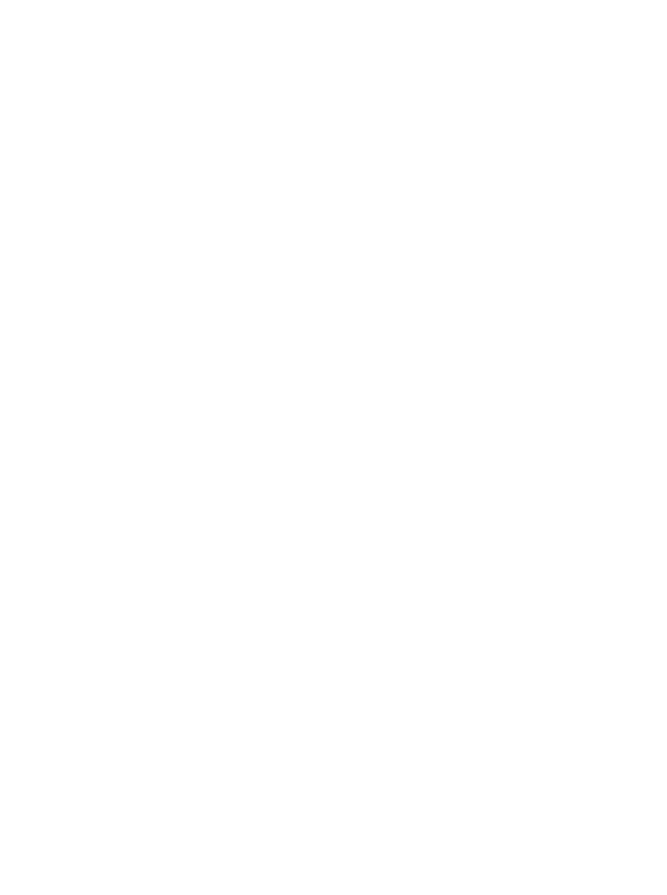
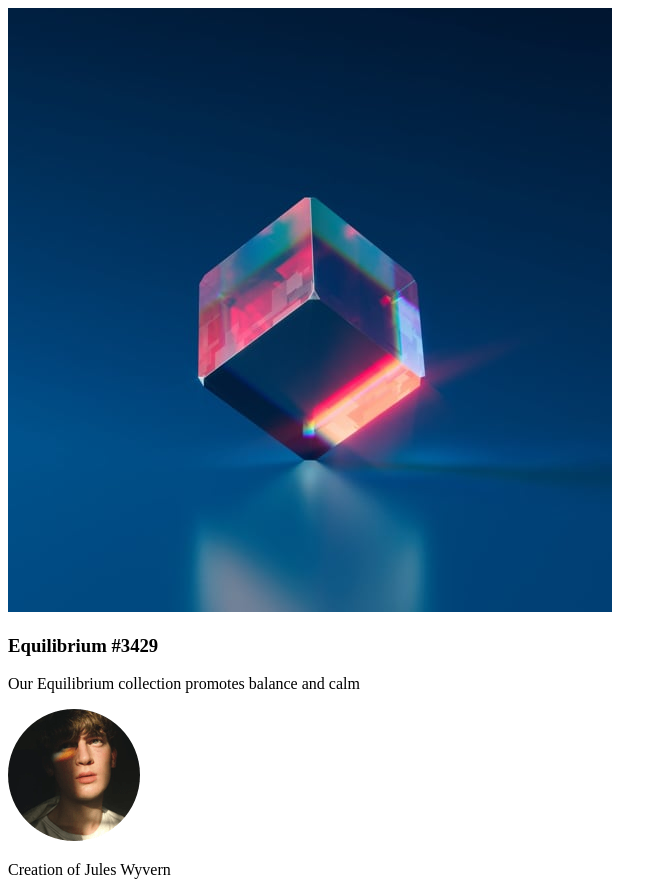
Before and after one commit to im-victor-mendez/nft_preview_card, a React (Vite) app: page / in a window 1280 px wide. Shown: the whole page, without its empty margins (0-667 px from the left). Before the commit the page ends 800 px from the top, so only its background shows below. Built offline with nearby package versions, Linux system fonts and the light colour scheme.

Commit message:
feat: Implemented data

```diff
--- a/src/App.tsx
+++ b/src/App.tsx
@@ -1,5 +1,38 @@
+import { useEffect, useState } from 'react'
+import { Nft, Owner } from './types'
+import nftData from './data/nft'
+
 function App() {
-	return <></>
+	const [nft, setNft] = useState<Nft>()
+
+	useEffect(() => {
+		setNft(nftData)
+	}, [])
+
+	if (!nft) return null
+
+	const owner: Owner = nft.owner
+	const ownerMessage = owner.author ? 'Creation of' : 'Property of'
+
+	return (
+		<>
+			<section className="card">
+				<img src={nft.image} alt={`${nft.title} image`} />
+				<article className="content">
+					<h1 className="title">{nft.title}</h1>
+					<p className="description">{nft.description}</p>
+					<div className="information"></div>
+					<div className="divider"></div>
+					<div className="information owner">
+						<img src={owner.image} alt={owner.name} />
+						<p>
+							{ownerMessage} <span className="important">{owner.name}</span>
+						</p>
+					</div>
+				</article>
+			</section>
+		</>
+	)
 }
 
 export default App
```
